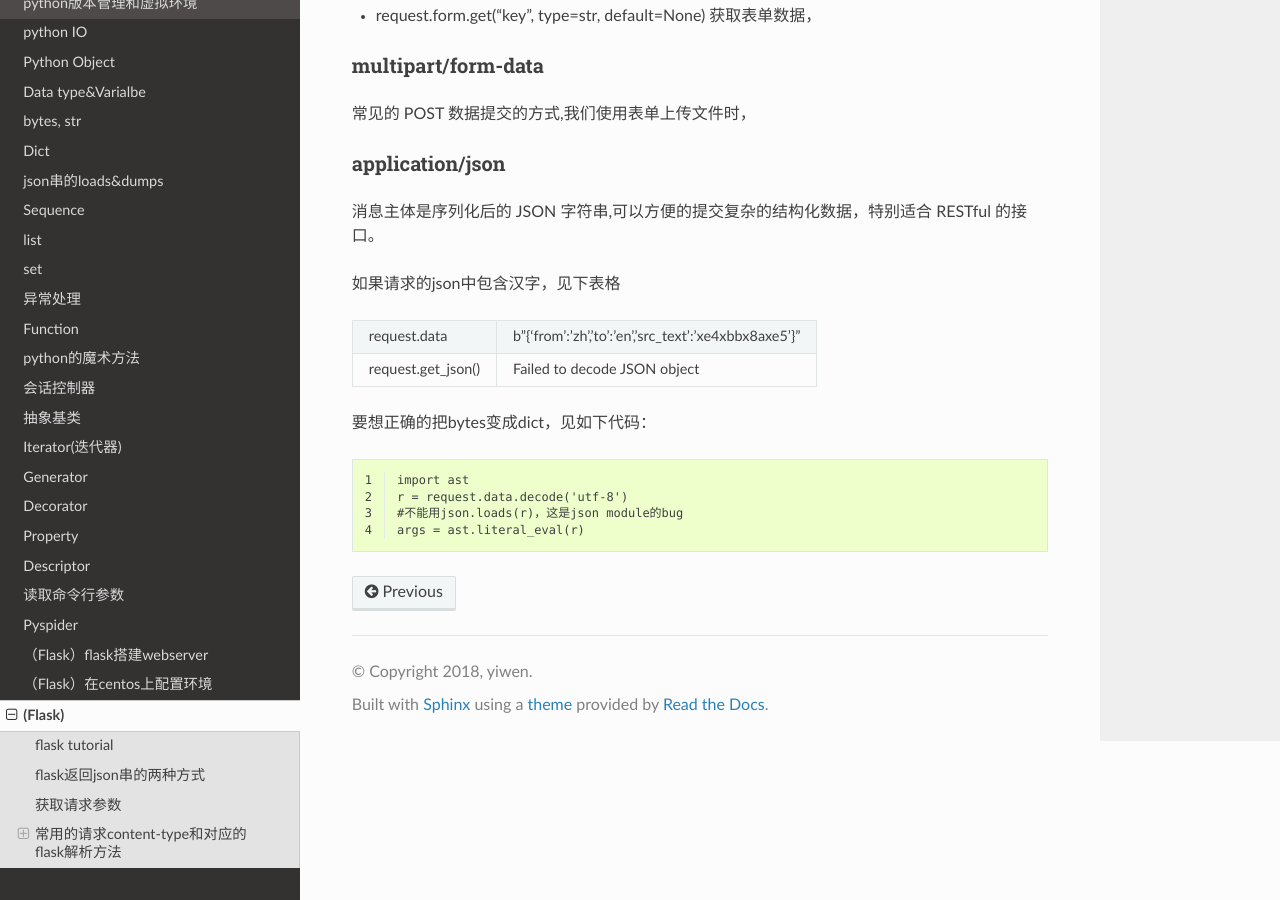
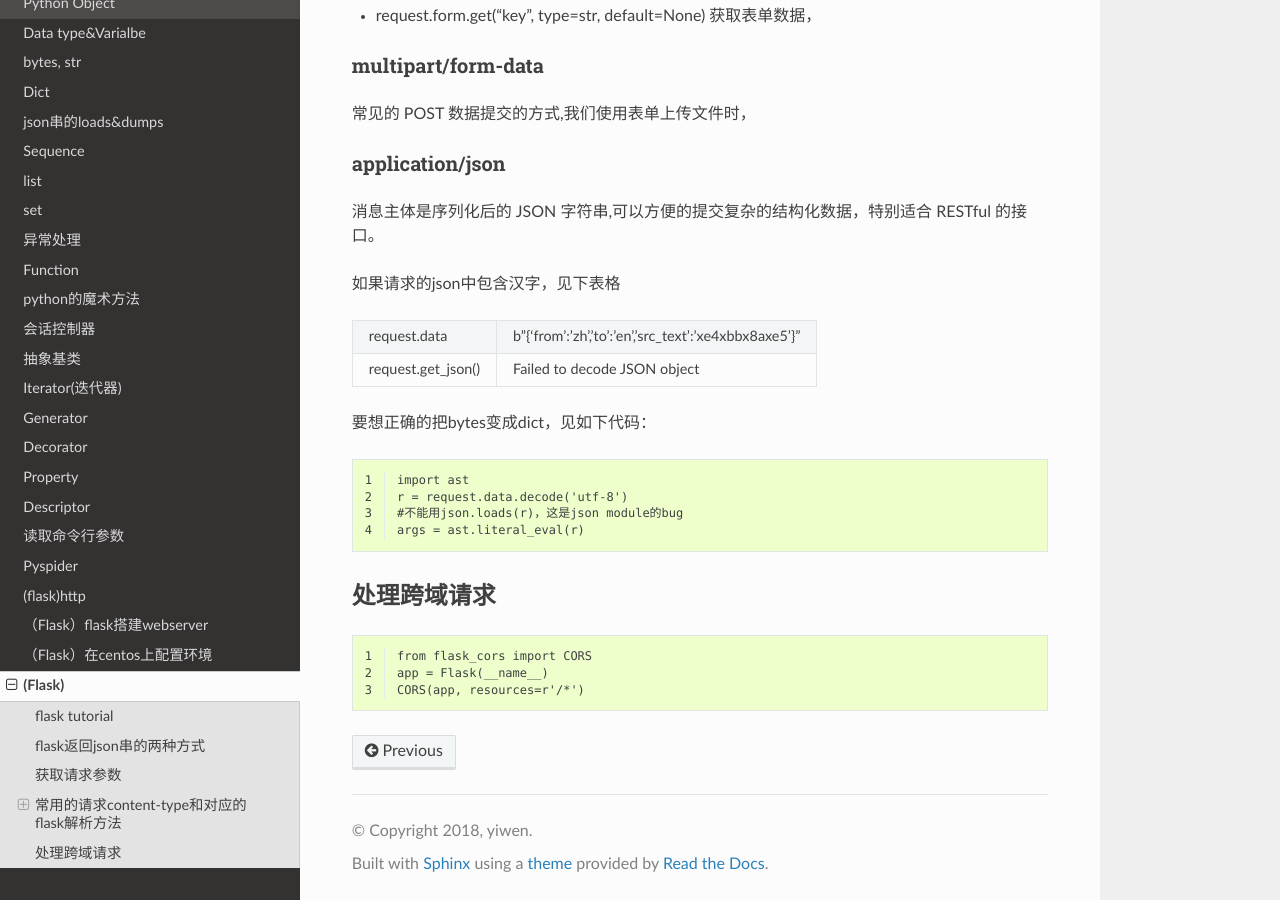
Before and after one commit to yiwenliu/rd2python, a Sphinx documentation site: the page built from source/flask/flask.rst, in a window 1280 px wide and 900 px high, scrolled down 828 px. Built offline with Sphinx 7.4.7 and the Read the Docs theme 2.0.0, drawn with Linux system fonts in a browser that asks for light colours; formulas are drawn with MathJax 3.

Commit message:
20190428

```diff
--- a/source/flask/flask.rst
+++ b/source/flask/flask.rst
@@ -53,3 +53,12 @@ application/json
 	r = request.data.decode('utf-8')
 	#不能用json.loads(r)，这是json module的bug
 	args = ast.literal_eval(r)
+
+处理跨域请求
+----------------
+.. code-block:: none
+	:linenos:
+
+	from flask_cors import CORS
+	app = Flask(__name__)
+	CORS(app, resources=r'/*')
--- a/source/index.rst
+++ b/source/index.rst
@@ -34,9 +34,11 @@ Welcome to road2python's documentation!
    descriptor
    read-cmd-args
    crawler/pyspider
+   flask/http
    flask/web-server
    flask/centos-python
    flask/flask
+
 
 
 
```
Also changed, not shown: source/flask/http.rst (added, +10 -0 lines).
